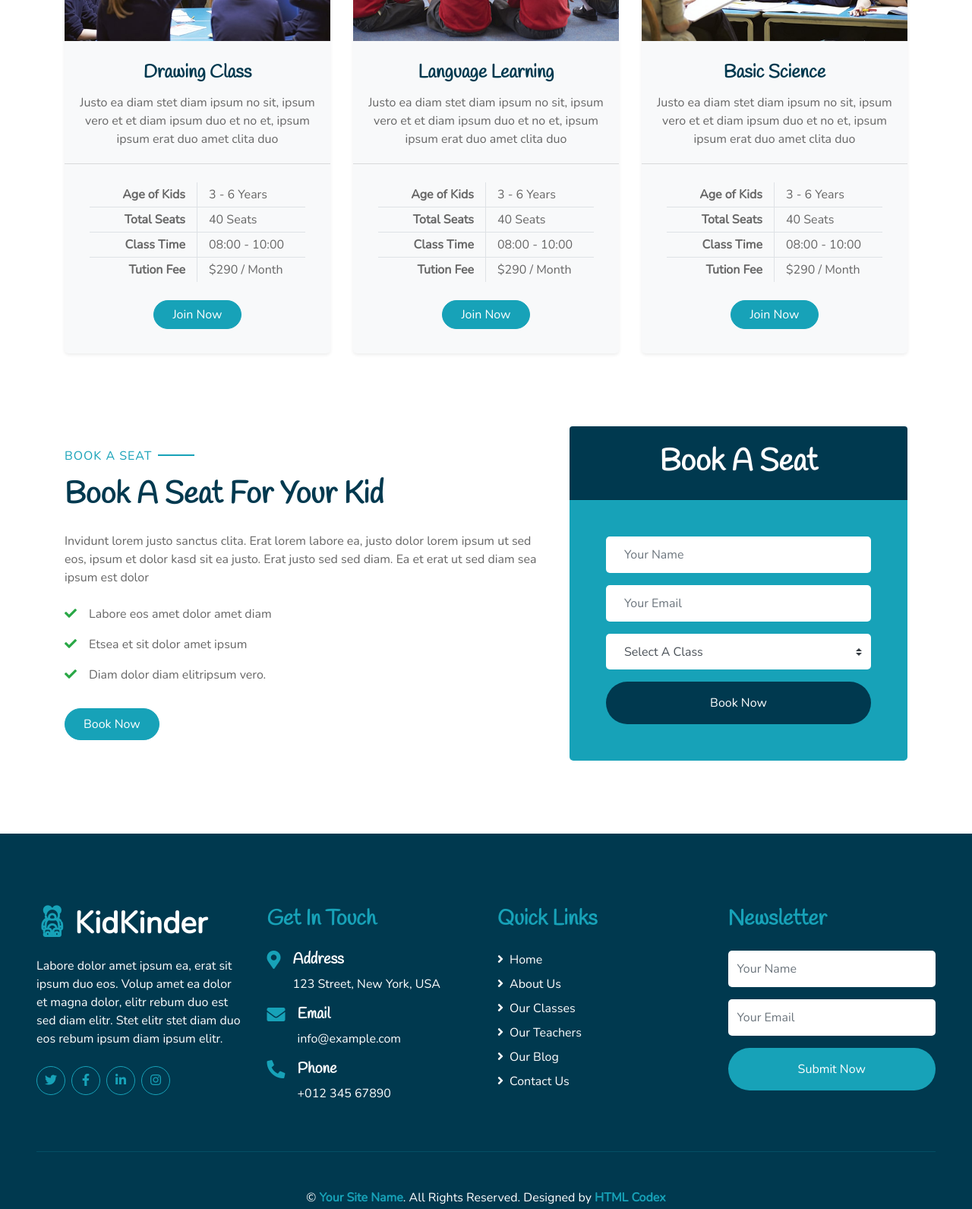
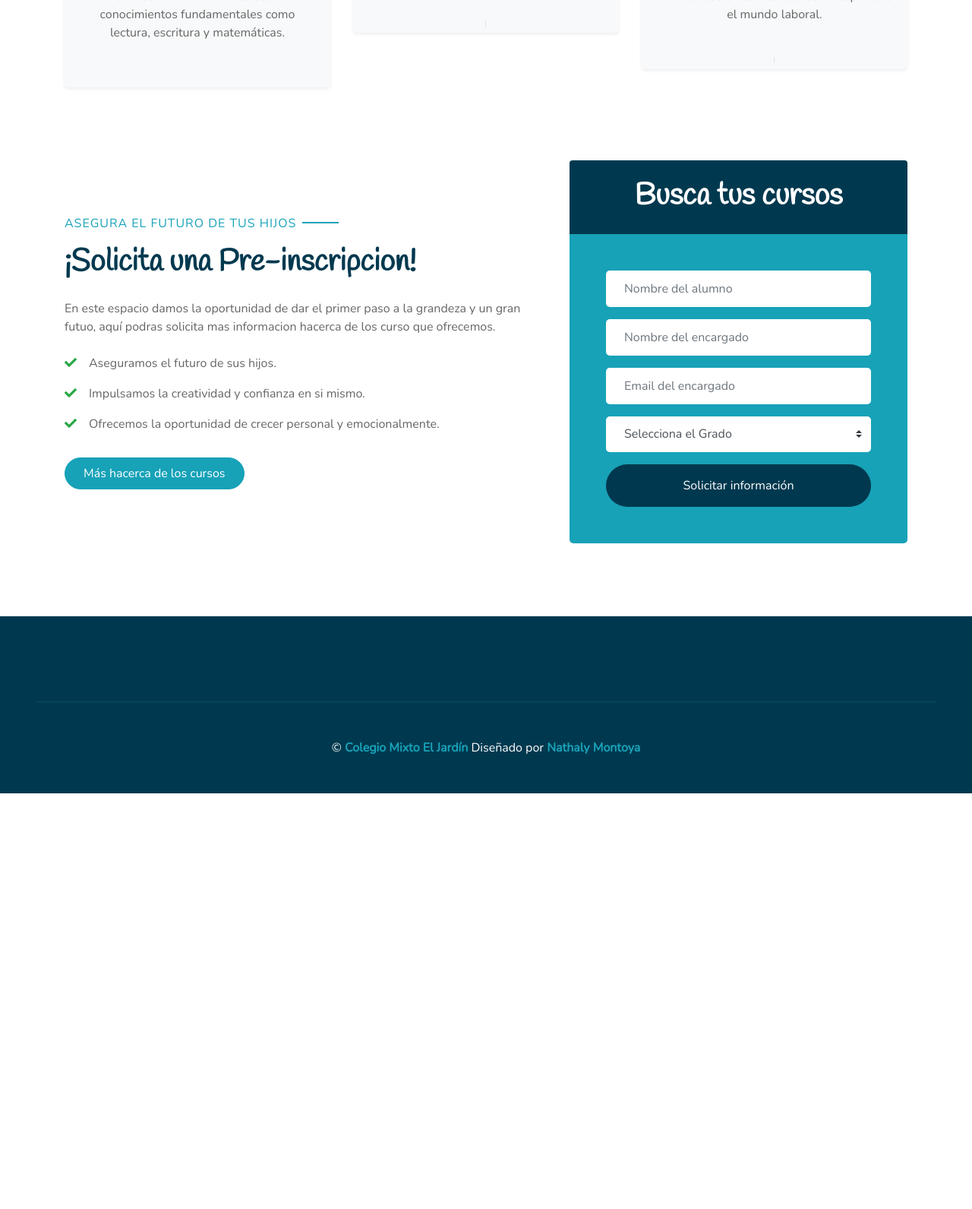
Before and after one commit to Chejaso/Proyecto-El-Jardin, a plain HTML site: page class.html in a window 1280 px wide. Shown: the part 882-2473 px from the top of the page at 76% size. After the commit the page ends 1926 px from the top, so only its background shows below. Drawn offline with nearby package versions, Linux system fonts and the light colour scheme.

Commit message:
Update class.html

```diff
--- a/class.html
+++ b/class.html
@@ -3,13 +3,13 @@
 
 <head>
     <meta charset="utf-8">
-    <title>KidKinder - Kindergarten Website Template</title>
+    <title>Colegio Mixto El Jardín</title>
     <meta content="width=device-width, initial-scale=1.0" name="viewport">
     <meta content="Free HTML Templates" name="keywords">
     <meta content="Free HTML Templates" name="description">
 
     <!-- Favicon -->
-    <link href="img/favicon.ico" rel="icon">
+    <link href="img/logo.png" rel="icon">
 
     <!-- Google Web Fonts -->
     <link rel="preconnect" href="https://fonts.gstatic.com">
@@ -33,9 +33,9 @@
     <!-- Navbar Start -->
     <div class="container-fluid bg-light position-relative shadow">
         <nav class="navbar navbar-expand-lg bg-light navbar-light py-3 py-lg-0 px-0 px-lg-5">
-            <a href="" class="navbar-brand font-weight-bold text-secondary" style="font-size: 50px;">
-                <i class="flaticon-043-teddy-bear"></i>
-                <span class="text-primary">KidKinder</span>
+           <a href="" class="navbar-brand font-weight-bold text-secondary" style="font-size: 50px;">
+                <i class="logo"><img src="img/logo.png" alt="icon" style="width:20%; height:auto;"></i>
+                <span class="text-primary">El Jardín</span>
             </a>
             <button type="button" class="navbar-toggler" data-toggle="collapse" data-target="#navbarCollapse">
                 <span class="navbar-toggler-icon"></span>
@@ -43,20 +43,16 @@
             <div class="collapse navbar-collapse justify-content-between" id="navbarCollapse">
                 <div class="navbar-nav font-weight-bold mx-auto py-0">
                     <a href="index.html" class="nav-item nav-link">Home</a>
-                    <a href="about.html" class="nav-item nav-link">About</a>
-                    <a href="class.html" class="nav-item nav-link active">Classes</a>
-                    <a href="team.html" class="nav-item nav-link">Teachers</a>
-                    <a href="gallery.html" class="nav-item nav-link">Gallery</a>
+                    <a href="about.html" class="nav-item nav-link">Sobre Nosotros</a>
+                    <a href="class.html" class="nav-item nav-link active">Clases</a>
+                    <a href="team.html" class="nav-item nav-link">Maestros</a>
+                    <a href="gallery.html" class="nav-item nav-link">Galeria</a>
+                    <a href="single.html" class="nav-item nav-link">Periodico</a>
+                    <a href="contact.html" class="nav-item nav-link">Contacto</a>
                     <div class="nav-item dropdown">
-                        <a href="#" class="nav-link dropdown-toggle" data-toggle="dropdown">Pages</a>
-                        <div class="dropdown-menu rounded-0 m-0">
-                            <a href="blog.html" class="dropdown-item">Blog Grid</a>
-                            <a href="single.html" class="dropdown-item">Blog Detail</a>
                         </div>
                     </div>
-                    <a href="contact.html" class="nav-item nav-link">Contact</a>
                 </div>
-                <a href="" class="btn btn-primary px-4">Join Class</a>
             </div>
         </nav>
     </div>
@@ -66,11 +62,11 @@
     <!-- Header Start -->
     <div class="container-fluid bg-primary mb-5">
         <div class="d-flex flex-column align-items-center justify-content-center" style="min-height: 400px">
-            <h3 class="display-3 font-weight-bold text-white">Our Classes</h3>
+            <h3 class="display-3 font-weight-bold text-white">Nuestras Clases</h3>
             <div class="d-inline-flex text-white">
-                <p class="m-0"><a class="text-white" href="">Home</a></p>
+                <p class="m-0"><a class="text-white" href="index.html">Home</a></p>
                 <p class="m-0 px-2">/</p>
-                <p class="m-0">Our Classes</p>
+                <p class="m-0">Nuestras Clases</p>
             </div>
         </div>
     </div>
@@ -81,92 +77,91 @@
     <div class="container-fluid pt-5">
         <div class="container">
             <div class="text-center pb-2">
-                <p class="section-title px-5"><span class="px-2">Popular Classes</span></p>
-                <h1 class="mb-4">Classes for Your Kids</h1>
+                <p class="section-title px-5"><span class="px-2">Clases más Populares</span></p>
+                <h1 class="mb-4">!Clases para sus hijos¡</h1>
             </div>
             <div class="row">
                 <div class="col-lg-4 mb-5">
                     <div class="card border-0 bg-light shadow-sm pb-2">
-                        <img class="card-img-top mb-2" src="img/class-1.jpg" alt="">
+                        <img class="card-img-top mb-2" src="img/kinder.jpg" alt="">
                         <div class="card-body text-center">
-                            <h4 class="card-title">Drawing Class</h4>
-                            <p class="card-text">Justo ea diam stet diam ipsum no sit, ipsum vero et et diam ipsum duo et no et, ipsum ipsum erat duo amet clita duo</p>
+                            <h4 class="card-title">Kinder y Primaria</h4>
+                            <p class="card-text">Kinder: etapa inicial donde los niños desarrollan habilidades básicas a través del juego y la exploración.
+                                Primaria: nivel educativo donde se fortalecen conocimientos fundamentales como lectura, escritura y matemáticas.</p>
                         </div>
-                        <div class="card-footer bg-transparent py-4 px-5">
-                            <div class="row border-bottom">
-                                <div class="col-6 py-1 text-right border-right"><strong>Age of Kids</strong></div>
-                                <div class="col-6 py-1">3 - 6 Years</div>
+                        <div class="">
+                            <div class="">
+                                <div class=""><strong></strong></div>
+                                <div class="col-6 py-1"></div>
                             </div>
-                            <div class="row border-bottom">
-                                <div class="col-6 py-1 text-right border-right"><strong>Total Seats</strong></div>
-                                <div class="col-6 py-1">40 Seats</div>
+                            <div class="">
+                                <div class=""><strong></strong></div>
+                                <div class="col-6 py-1"></div>
                             </div>
-                            <div class="row border-bottom">
-                                <div class="col-6 py-1 text-right border-right"><strong>Class Time</strong></div>
-                                <div class="col-6 py-1">08:00 - 10:00</div>
+                            <div class="">
+                                <div class=""><strong></strong></div>
+                                <div class="col-6 py-1"></div>
                             </div>
-                            <div class="row">
-                                <div class="col-6 py-1 text-right border-right"><strong>Tution Fee</strong></div>
-                                <div class="col-6 py-1">$290 / Month</div>
+                            <div class="">
+                                <div class=""><strong></strong></div>
+                                <div class="col-6 py-1"></div>
                             </div>
                         </div>
-                        <a href="" class="btn btn-primary px-4 mx-auto mb-4">Join Now</a>
                     </div>
                 </div>
                 <div class="col-lg-4 mb-5">
                     <div class="card border-0 bg-light shadow-sm pb-2">
-                        <img class="card-img-top mb-2" src="img/class-2.jpg" alt="">
+                        <img class="card-img-top mb-2" src="img/básicos.jpg" alt="">
                         <div class="card-body text-center">
-                            <h4 class="card-title">Language Learning</h4>
-                            <p class="card-text">Justo ea diam stet diam ipsum no sit, ipsum vero et et diam ipsum duo et no et, ipsum ipsum erat duo amet clita duo</p>
+                            <h4 class="card-title">Básicos</h4>
+                            <p class="card-text">Básicos: nivel educativo que profundiza en áreas como lenguaje, matemáticas, ciencias y formación ciudadana.</p>
                         </div>
-                        <div class="card-footer bg-transparent py-4 px-5">
-                            <div class="row border-bottom">
-                                <div class="col-6 py-1 text-right border-right"><strong>Age of Kids</strong></div>
-                                <div class="col-6 py-1">3 - 6 Years</div>
+                        <div class="">
+                            <div class="">
+                                <div class=""><strong></strong></div>
+                                <div class="col-6 py-1"></div>
                             </div>
-                            <div class="row border-bottom">
-                                <div class="col-6 py-1 text-right border-right"><strong>Total Seats</strong></div>
-                                <div class="col-6 py-1">40 Seats</div>
+                            <div class="">
+                                <div class=""><strong></strong></div>
+                                <div class="col-6 py-1"></div>
                             </div>
-                            <div class="row border-bottom">
-                                <div class="col-6 py-1 text-right border-right"><strong>Class Time</strong></div>
-                                <div class="col-6 py-1">08:00 - 10:00</div>
+                            <div class="">
+                                <div class="t"><strong></strong></div>
+                                <div class="col-6 py-1"></div>
                             </div>
                             <div class="row">
-                                <div class="col-6 py-1 text-right border-right"><strong>Tution Fee</strong></div>
-                                <div class="col-6 py-1">$290 / Month</div>
+                                <div class="col-6 py-1 text-right border-right"><strong></strong></div>
+                                <div class="col-6 py-1"></div>
                             </div>
                         </div>
-                        <a href="" class="btn btn-primary px-4 mx-auto mb-4">Join Now</a>
                     </div>
                 </div>
                 <div class="col-lg-4 mb-5">
                     <div class="card border-0 bg-light shadow-sm pb-2">
-                        <img class="card-img-top mb-2" src="img/class-3.jpg" alt="">
+                        <img class="card-img-top mb-2" src="img/bachillerato.jpg" alt="">
                         <div class="card-body text-center">
-                            <h4 class="card-title">Basic Science</h4>
-                            <p class="card-text">Justo ea diam stet diam ipsum no sit, ipsum vero et et diam ipsum duo et no et, ipsum ipsum erat duo amet clita duo</p>
+                            <h4 class="card-title">Diversificado</h4>
+                            <p class="card-text">Diversificado:nivel educativo que prepara a los estudiantes en áreas específicas como ciencias,
+                                humanidades o técnicas, orientándolos hacia la educación superior o el mundo laboral.</p>
                         </div>
-                        <div class="card-footer bg-transparent py-4 px-5">
-                            <div class="row border-bottom">
-                                <div class="col-6 py-1 text-right border-right"><strong>Age of Kids</strong></div>
-                                <div class="col-6 py-1">3 - 6 Years</div>
+                        <div class="">
+                            <div class="">
+                                <div class=""><strong></strong></div>
+                                <div class="col-6 py-1"></div>
                             </div>
-                            <div class="row border-bottom">
-                                <div class="col-6 py-1 text-right border-right"><strong>Total Seats</strong></div>
-                                <div class="col-6 py-1">40 Seats</div>
+                            <div class="">
+                                <div class=""><strong></strong></div>
+                                <div class="col-6 py-1"></div>
                             </div>
-                            <div class="row border-bottom">
-                                <div class="col-6 py-1 text-right border-right"><strong>Class Time</strong></div>
-                                <div class="col-6 py-1">08:00 - 10:00</div>
+                            <div class="">
+                                <div class=""><strong></strong></div>
+                                <div class="col-6 py-1"></div>
                             </div>
                             <div class="row">
-                                <div class="col-6 py-1 text-right border-right"><strong>Tution Fee</strong></div>
-                                <div class="col-6 py-1">$290 / Month</div>
+                                <div class="col-6 py-1 text-right border-right"><strong></strong></div>
+                                <div class="col-6 py-1"></div>
                             </div>
                         </div>
-                        <a href="" class="btn btn-primary px-4 mx-auto mb-4">Join Now</a>
                     </div>
                 </div>
             </div>
@@ -175,46 +170,49 @@
     <!-- Class End -->
 
 
-    <!-- Registration Start -->
+   <!-- Cursos -->
     <div class="container-fluid py-5">
         <div class="container">
             <div class="row align-items-center">
                 <div class="col-lg-7 mb-5 mb-lg-0">
-                    <p class="section-title pr-5"><span class="pr-2">Book A Seat</span></p>
-                    <h1 class="mb-4">Book A Seat For Your Kid</h1>
-                    <p>Invidunt lorem justo sanctus clita. Erat lorem labore ea, justo dolor lorem ipsum ut sed eos,
-                        ipsum et dolor kasd sit ea justo. Erat justo sed sed diam. Ea et erat ut sed diam sea ipsum est
-                        dolor</p>
+                    <p class="section-title pr-5"><span class="pr-2">Asegura el futuro de tus hijos</span></p>
+                    <h1 class="mb-4">¡Solicita una Pre-inscripcion!</h1>
+                    <p>En este espacio damos la oportunidad de dar el primer paso a la grandeza y un gran futuo, aquí podras solicita mas informacion hacerca de los curso que ofrecemos.</p>
                     <ul class="list-inline m-0">
-                        <li class="py-2"><i class="fa fa-check text-success mr-3"></i>Labore eos amet dolor amet diam</li>
-                        <li class="py-2"><i class="fa fa-check text-success mr-3"></i>Etsea et sit dolor amet ipsum</li>
-                        <li class="py-2"><i class="fa fa-check text-success mr-3"></i>Diam dolor diam elitripsum vero.</li>
+                        <li class="py-2"><i class="fa fa-check text-success mr-3"></i>Aseguramos el futuro de sus hijos.</li>
+                        <li class="py-2"><i class="fa fa-check text-success mr-3"></i>Impulsamos la creatividad y confianza en si mismo.</li>
+                        <li class="py-2"><i class="fa fa-check text-success mr-3"></i>Ofrecemos la oportunidad de crecer personal y emocionalmente.</li>
                     </ul>
-                    <a href="" class="btn btn-primary mt-4 py-2 px-4">Book Now</a>
+                    <a href="" class="btn btn-primary mt-4 py-2 px-4">Más hacerca de los cursos</a>
                 </div>
                 <div class="col-lg-5">
                     <div class="card border-0">
                         <div class="card-header bg-secondary text-center p-4">
-                            <h1 class="text-white m-0">Book A Seat</h1>
+                            <h1 class="text-white m-0">Busca tus cursos</h1>
                         </div>
                         <div class="card-body rounded-bottom bg-primary p-5">
                             <form>
                                 <div class="form-group">
-                                    <input type="text" class="form-control border-0 p-4" placeholder="Your Name" required="required" />
+                                    <input type="text" class="form-control border-0 p-4" placeholder="Nombre del alumno" required="required" />
                                 </div>
                                 <div class="form-group">
-                                    <input type="email" class="form-control border-0 p-4" placeholder="Your Email" required="required" />
+                                    <input type="text" class="form-control border-0 p-4" placeholder="Nombre del encargado" required="required" />
+                                </div>
+                                <div class="form-group">
+                                    <input type="email" class="form-control border-0 p-4" placeholder="Email del encargado" required="required" />
                                 </div>
                                 <div class="form-group">
                                     <select class="custom-select border-0 px-4" style="height: 47px;">
-                                        <option selected>Select A Class</option>
-                                        <option value="1">Class 1</option>
-                                        <option value="2">Class 1</option>
-                                        <option value="3">Class 1</option>
+                                        <option selected>Selecciona el Grado</option>
+                                        <option value="1">Kinder</option>
+                                        <option value="2">Parvulos</option>
+                                        <option value="3">Primaria</option>
+                                        <option value="4">Básicos</option>
+                                        <option value="5">Diversificado</option>
                                     </select>
                                 </div>
                                 <div>
-                                    <button class="btn btn-secondary btn-block border-0 py-3" type="submit">Book Now</button>
+                                    <button class="btn btn-secondary btn-block border-0 py-3" type="submit">Solicitar información</button>
                                 </div>
                             </form>
                         </div>
@@ -223,85 +221,74 @@
             </div>
         </div>
     </div>
-    <!-- Registration End -->
+    <!-- Cursos -->
 
-
-    <!-- Footer Start -->
+      <!-- Footer Start -->
     <div class="container-fluid bg-secondary text-white mt-5 py-5 px-sm-3 px-md-5">
         <div class="row pt-5">
-            <div class="col-lg-3 col-md-6 mb-5">
-                <a href="" class="navbar-brand font-weight-bold text-primary m-0 mb-4 p-0" style="font-size: 40px; line-height: 40px;">
-                    <i class="flaticon-043-teddy-bear"></i>
-                    <span class="text-white">KidKinder</span>
+            <div class="">
+                <a href="" class="" style="font-size: 40px; line-height: 40px;">
                 </a>
-                <p>Labore dolor amet ipsum ea, erat sit ipsum duo eos. Volup amet ea dolor et magna dolor, elitr rebum duo est sed diam elitr. Stet elitr stet diam duo eos rebum ipsum diam ipsum elitr.</p>
-                <div class="d-flex justify-content-start mt-4">
-                    <a class="btn btn-outline-primary rounded-circle text-center mr-2 px-0"
-                        style="width: 38px; height: 38px;" href="#"><i class="fab fa-twitter"></i></a>
-                    <a class="btn btn-outline-primary rounded-circle text-center mr-2 px-0"
-                        style="width: 38px; height: 38px;" href="#"><i class="fab fa-facebook-f"></i></a>
-                    <a class="btn btn-outline-primary rounded-circle text-center mr-2 px-0"
-                        style="width: 38px; height: 38px;" href="#"><i class="fab fa-linkedin-in"></i></a>
-                    <a class="btn btn-outline-primary rounded-circle text-center mr-2 px-0"
-                        style="width: 38px; height: 38px;" href="#"><i class="fab fa-instagram"></i></a>
+                <div class="">
+                    <a class=""
+                        style="" href="#"><i class=""></i></a>
+                    <a class=""
+                        style="" href="#"><i class=""></i></a>
+                    <a class=""
+                        style="" href="#"><i class=""></i></a>
+                    <a class=""
+                        style="width: 38px; height: 38px;" href="#"><i class=""></i></a>
                 </div>
             </div>
-            <div class="col-lg-3 col-md-6 mb-5">
-                <h3 class="text-primary mb-4">Get In Touch</h3>
-                <div class="d-flex">
-                    <h4 class="fa fa-map-marker-alt text-primary"></h4>
+            <div class="">
+                <h3 class=""></h3>
+                <div class="">
+                    <h4 class=""></h4>
                     <div class="pl-3">
-                        <h5 class="text-white">Address</h5>
-                        <p>123 Street, New York, USA</p>
+                        <h5 class=""></h5>
+                        <p></p>
                     </div>
                 </div>
-                <div class="d-flex">
-                    <h4 class="fa fa-envelope text-primary"></h4>
+                <div class="">
+                    <h4 class=""></h4>
                     <div class="pl-3">
-                        <h5 class="text-white">Email</h5>
-                        <p>info@example.com</p>
+                        <h5 class=""></h5>
+                        <p></p>
                     </div>
                 </div>
-                <div class="d-flex">
-                    <h4 class="fa fa-phone-alt text-primary"></h4>
+                <div class="">
+                    <h4 class=""></h4>
                     <div class="pl-3">
-                        <h5 class="text-white">Phone</h5>
-                        <p>+012 345 67890</p>
+                        <h5 class=""></h5>
+                        <p></p>
                     </div>
                 </div>
             </div>
-            <div class="col-lg-3 col-md-6 mb-5">
-                <h3 class="text-primary mb-4">Quick Links</h3>
-                <div class="d-flex flex-column justify-content-start">
-                    <a class="text-white mb-2" href="#"><i class="fa fa-angle-right mr-2"></i>Home</a>
-                    <a class="text-white mb-2" href="#"><i class="fa fa-angle-right mr-2"></i>About Us</a>
-                    <a class="text-white mb-2" href="#"><i class="fa fa-angle-right mr-2"></i>Our Classes</a>
-                    <a class="text-white mb-2" href="#"><i class="fa fa-angle-right mr-2"></i>Our Teachers</a>
-                    <a class="text-white mb-2" href="#"><i class="fa fa-angle-right mr-2"></i>Our Blog</a>
-                    <a class="text-white" href="#"><i class="fa fa-angle-right mr-2"></i>Contact Us</a>
+            <div class="">
+                <h3 class=""></h3>
+                <div class="">
+
+                    <a class="" href="#"><i class=""></i></a>
                 </div>
             </div>
-            <div class="col-lg-3 col-md-6 mb-5">
-                <h3 class="text-primary mb-4">Newsletter</h3>
+            <div class="">
                 <form action="">
-                    <div class="form-group">
-                        <input type="text" class="form-control border-0 py-4" placeholder="Your Name" required="required" />
+                    <div class="">
+
                     </div>
-                    <div class="form-group">
-                        <input type="email" class="form-control border-0 py-4" placeholder="Your Email"
-                            required="required" />
+                    <div class="">
+
+
                     </div>
                     <div>
-                        <button class="btn btn-primary btn-block border-0 py-3" type="submit">Submit Now</button>
                     </div>
                 </form>
             </div>
         </div>
         <div class="container-fluid pt-5" style="border-top: 1px solid rgba(23, 162, 184, .2);;">
             <p class="m-0 text-center text-white">
-                &copy; <a class="text-primary font-weight-bold" href="#">Your Site Name</a>. All Rights Reserved. Designed
-                by
-                <a class="text-primary font-weight-bold" href="https://htmlcodex.com">HTML Codex</a>
+                &copy; <a class="text-primary font-weight-bold" href="#">Colegio Mixto El Jardín</a> Diseñado por
+                <a class="text-primary font-weight-bold" href="">Nathaly Montoya</a>
             </p>
         </div>
     </div>
```
